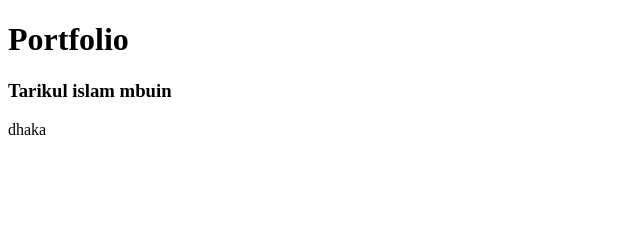
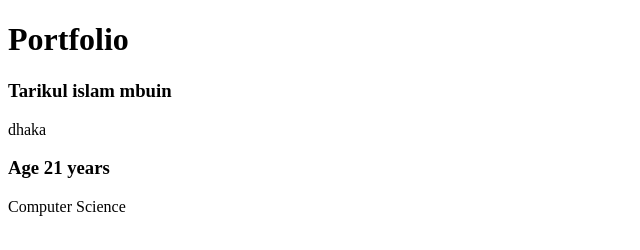
Before and after one commit to timubin/github-review, a plain HTML site: page index.html in a window 1280 px wide. Shown: the whole page, without its empty margins (0-640 px from the left). Drawn offline with Linux system fonts and the light colour scheme.

Commit message:
added more info

```diff
--- a/index.html
+++ b/index.html
@@ -9,5 +9,10 @@
     <h1>Portfolio</h1>
     <h3>Tarikul islam mbuin</h3>
     <p>dhaka</p>
+
+    <section>
+        <h3>Age 21 years</h3>
+        <p>Computer Science</p>
+    </section>
 </body>
 </html>
```
